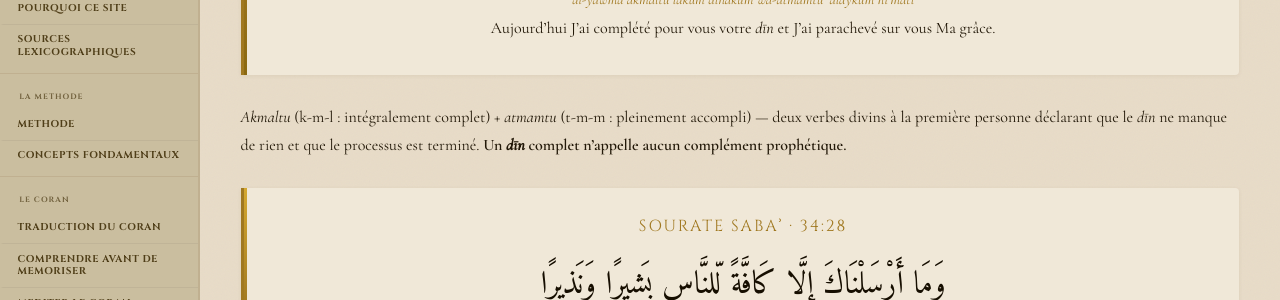
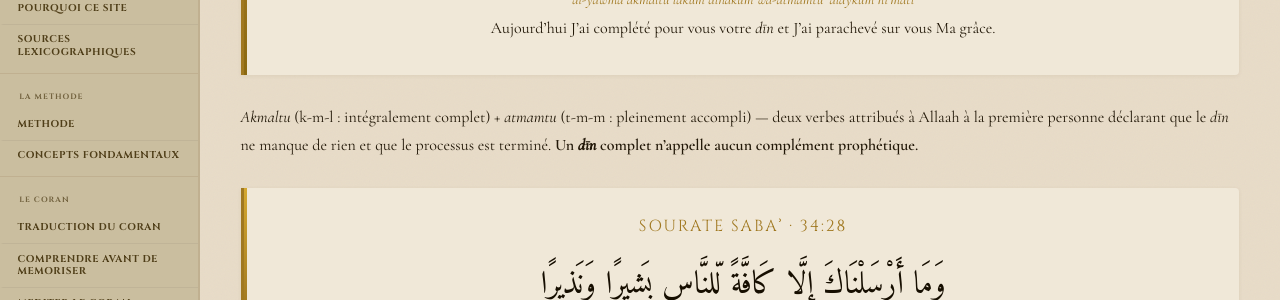
Before and after one commit to Makhuwcoder/islamducoran, a Jekyll site: the page built from _etudes/khatam-nabiyyin.md, in a window 1280 px wide and 900 px high, scrolled down 2556 px. Shown: the part 153-453 px from the top of the window. Built offline with Jekyll 4.4.1, drawn with Linux system fonts in a browser that asks for light colours.

Commit message:
khatam-nabiyyin: suppr. 'divins' → 'attribués à Allaah'

```diff
--- a/_etudes/khatam-nabiyyin.md
+++ b/_etudes/khatam-nabiyyin.md
@@ -83,7 +83,7 @@ Le titre est *khātam al-**nabiyyīna*** — sceau des *nabiyyīn*, la catégori
    trad="Aujourd'hui J'ai complété pour vous votre *dīn* et J'ai parachevé sur vous Ma grâce."
 %}
 
-*Akmaltu* (k-m-l : intégralement complet) + *atmamtu* (t-m-m : pleinement accompli) — deux verbes divins à la première personne déclarant que le *dīn* ne manque de rien et que le processus est terminé. **Un *dīn* complet n'appelle aucun complément prophétique.**
+*Akmaltu* (k-m-l : intégralement complet) + *atmamtu* (t-m-m : pleinement accompli) — deux verbes attribués à Allaah à la première personne déclarant que le *dīn* ne manque de rien et que le processus est terminé. **Un *dīn* complet n'appelle aucun complément prophétique.**
 
 {% include verset.html
    ref="Sourate Sabaʾ · 34:28"
```
